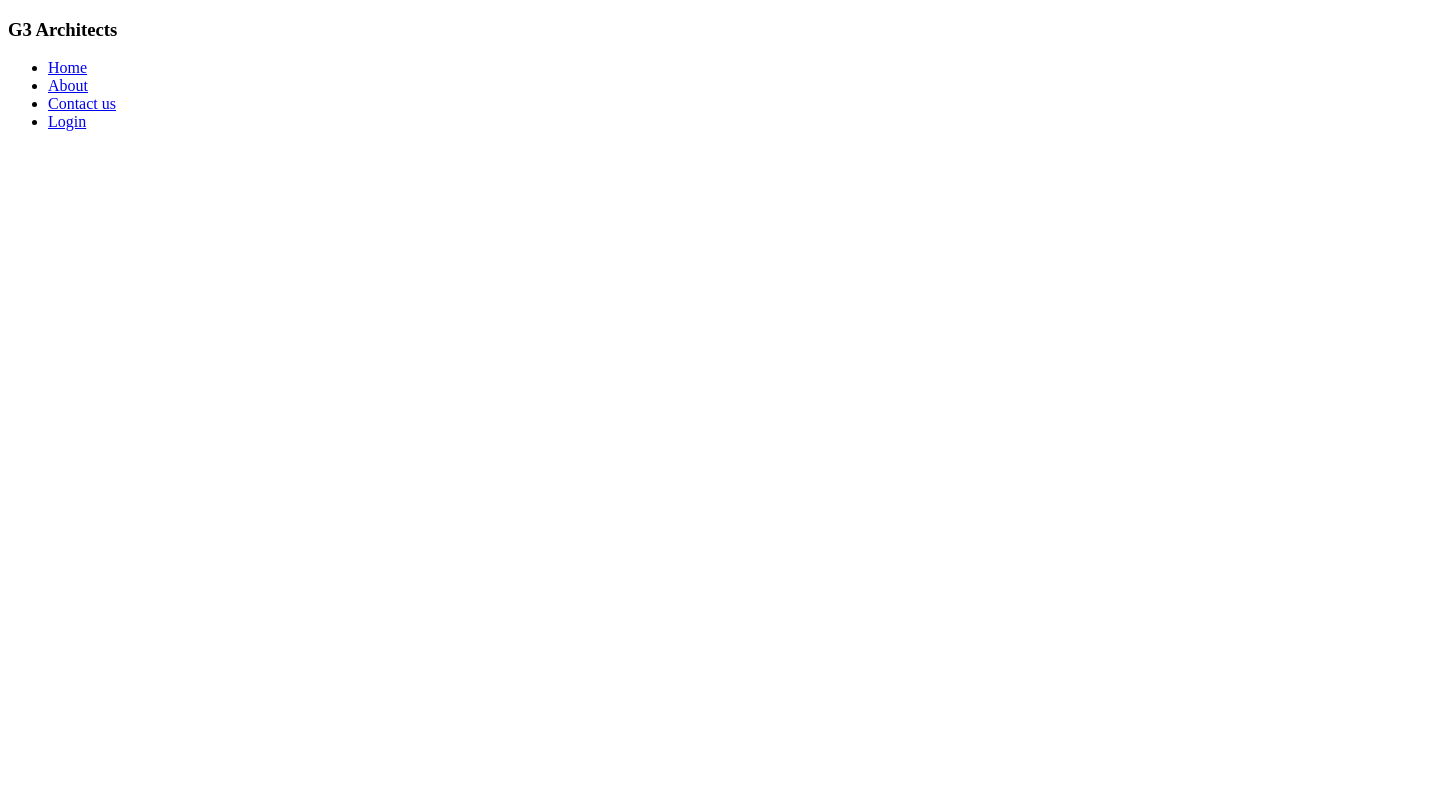
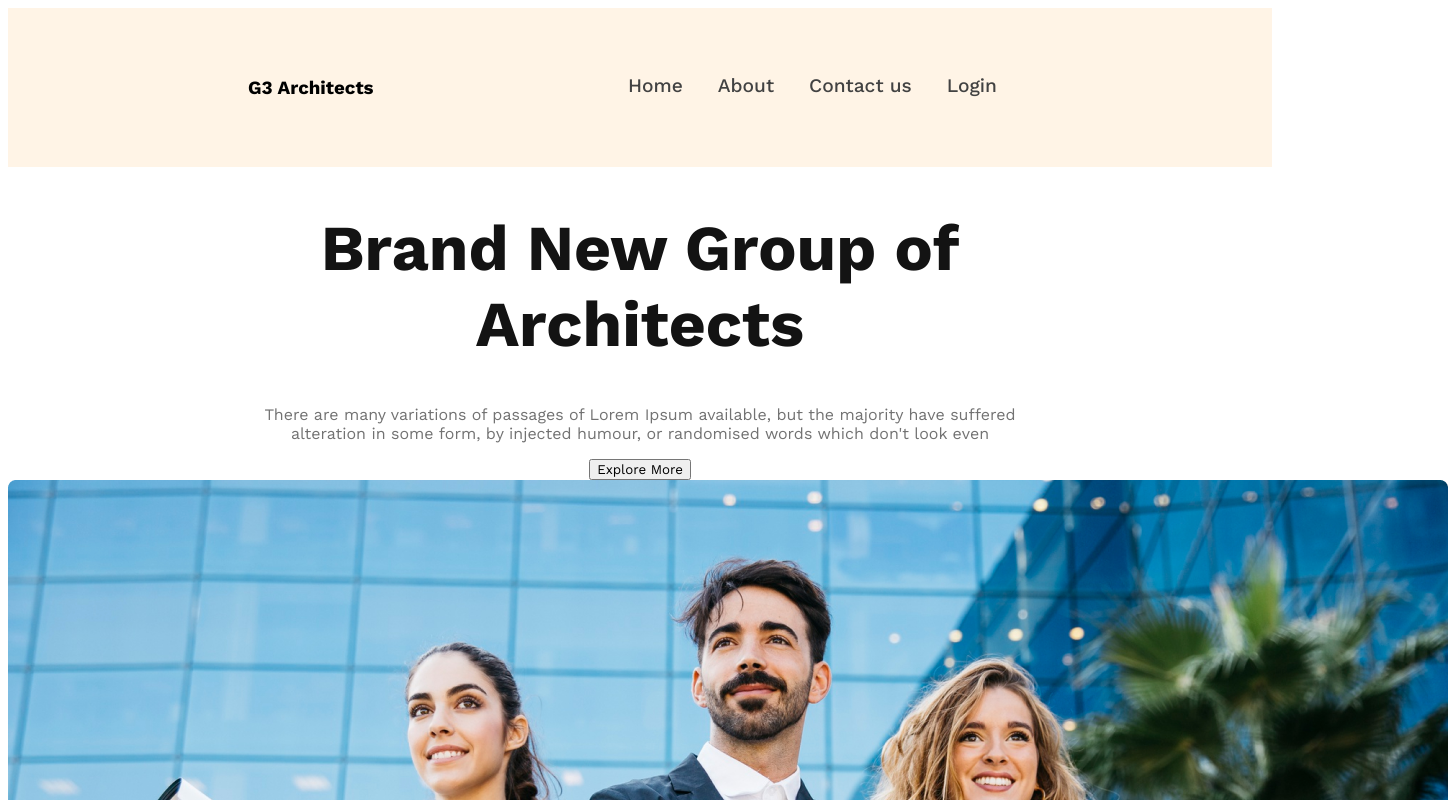
Before and after one commit to torikulislamv3/g3-architect, a plain HTML site: page index.html in a window 1280 px wide. Shown: the top 800 px of the page, 1448 px wide, since content can reach past the window. Drawn offline with nearby package versions, Linux system fonts and the light colour scheme.

Commit message:
header section 80%

```diff
--- a/index.html
+++ b/index.html
@@ -4,10 +4,12 @@
     <meta charset="UTF-8">
     <meta name="viewport" content="width=device-width, initial-scale=1.0">
     <title>g3 architect website</title>
+    <link rel="stylesheet" href="styles/styles.css">
 </head>
 <body>
     <header>
-            <h3>
+        <nav>
+            <h3 header-title>
                 G3 Architects
             </h3>
 
@@ -17,6 +19,23 @@
                 <li><a href="#">Contact us</a></li>
                 <li><a href="#">Login</a></li>
             </ul>
+        </nav>
+
+        <div class="banner">
+
+            <div class="banner-content">
+                <h1 class="banner-title">
+                    Brand New Group of Architects
+                </h1>
+
+                <p class="banner-description">
+                    There are many variations of passages of Lorem Ipsum available, but the majority have suffered alteration in some form, by injected humour, or randomised words which don't look even
+                </p>
+
+                <button class="btn-primary">Explore More</button>
+            </div>
+            <img src="images/banner.png" alt="coming soon">
+        </div>
     </header>
 
     <main>
--- a/styles/styles.css
+++ b/styles/styles.css
@@ -1,5 +1,67 @@
+                                /* work sans font from google font website */
+
 @import url('https://fonts.googleapis.com/css2?family=Work+Sans:wght@400;500;600;700;800&display=swap');
 
 *{
     font-family: 'Work Sans', sans-serif;
 }
+
+                                    /* header section styles */
+
+nav {
+    display: flex;
+    padding: 50px 240px;
+    background: rgba(255, 144, 14, 0.10);
+    justify-content: space-between;
+    text-align: center;
+}
+
+.header-title {
+    font-family: Work Sans;
+font-size: 3rem;
+font-weight: 700;
+color:#131313;
+}
+
+nav > ul  {
+    display: flex;
+}
+
+nav li {
+    list-style: none;
+    margin-right: 35px;
+}
+
+nav li a {
+    text-decoration: none;
+    font-family: Work Sans;
+    font-size: 1.2rem;
+    font-weight: 500;
+    color: #424242;
+}
+
+
+                               /* banner section styles */
+
+
+.banner-title{
+    color:#131313;
+text-align: center;
+font-family: Work Sans;
+font-size: 4rem;
+font-weight: 700;
+}
+
+.banner-description {
+    color: #727272;
+text-align: center;
+font-family: Work Sans;
+font-size: 1rem;
+font-weight: 400;
+}
+
+.banner-content {
+max-width: 800px;
+text-align: center;
+margin: 0 auto;
+}
```
